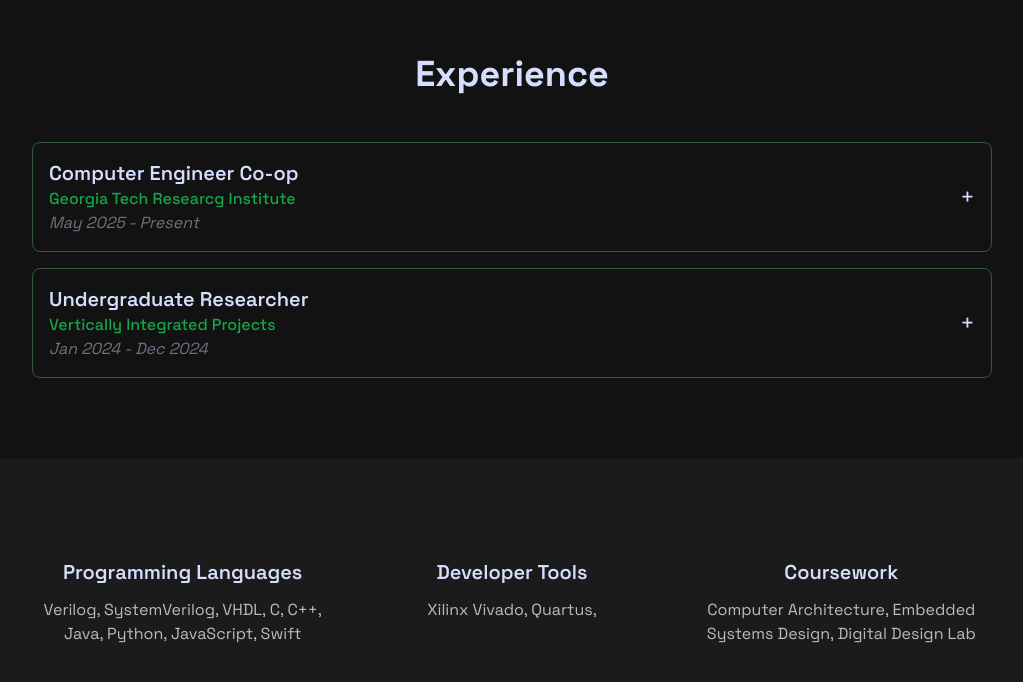
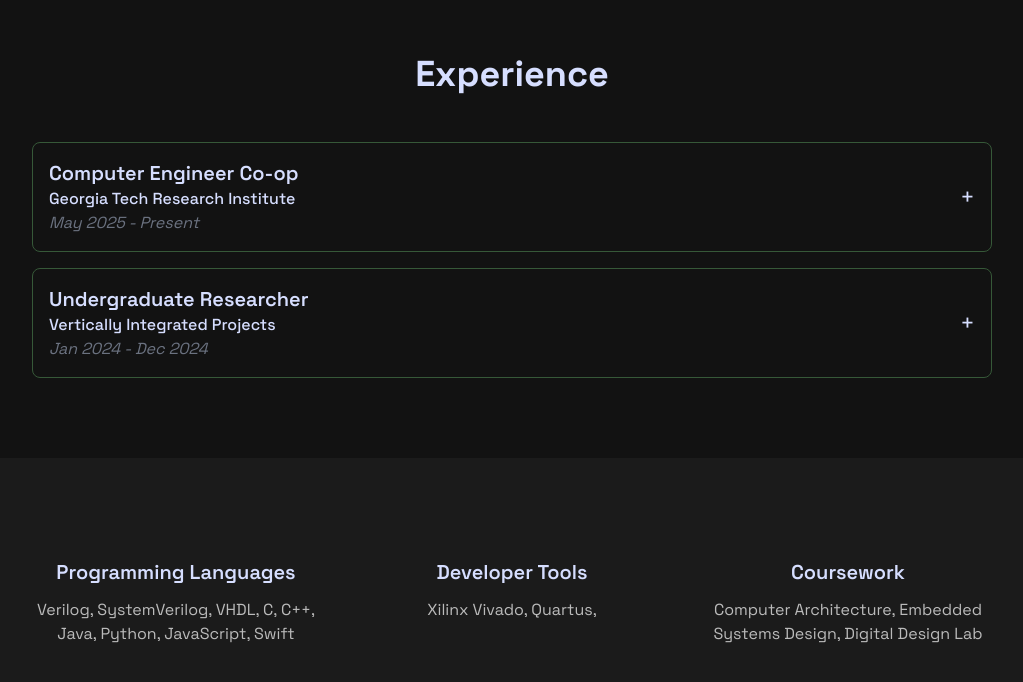
Before and after one commit to katc1213/portfolio-web, a Next.js app: page /en in a window 1280 px wide. Shown: the part 1454-2136 px from the top of the page, without its empty margins (128-1151 px from the left). Built offline with nearby package versions, Linux system fonts and the light colour scheme.

Commit message:
Update page.tsx

```diff
--- a/src/app/[locale]/page.tsx
+++ b/src/app/[locale]/page.tsx
@@ -9,7 +9,7 @@ export default function DashboardPage() {
   const experiences = [
     {
       title: 'Computer Engineer Co-op',
-      company: 'Georgia Tech Researcg Institute',
+      company: 'Georgia Tech Research Institute',
       dates: 'May 2025 - Present',
       description:
         'Developed scalable web applications using React and Node.js. Collaborated with cross-functional teams to deliver high-quality products.',
@@ -104,7 +104,7 @@ export default function DashboardPage() {
               >
                 <div>
                   <h3 className='text-xl font-semibold'>{title}</h3>
-                  <p className='text-green-600 font-medium'>{company}</p>
+                  <p className='text-[rgb(54,88,56)]-600 font-medium'>{company}</p>
                   <p className='italic text-gray-500'>{dates}</p>
                 </div>
                 <span className='text-2xl select-none'>
@@ -128,7 +128,7 @@ export default function DashboardPage() {
       </section>
 
       <section className='bg-background-secondary py-20 max-lg:py-24'>
-        <div className='mx-auto grid max-w-screen-lg grid-cols-3 gap-7 px-8 py-5 max-lg:max-w-fit max-lg:grid-cols-1 max-lg:gap-10'>
+        <div className='mx-auto grid max-w-screen-lg grid-cols-3 gap-12 px-8 py-5 max-lg:max-w-fit max-lg:grid-cols-1 max-lg:gap-10'>
           <div className='text-center'>
             <h2 className='mb-3  text-xl font-semibold'>{t('Programming Languages')}</h2>
             <p className='text-text-secondary max-lg:max-w-[500px]'>
```
